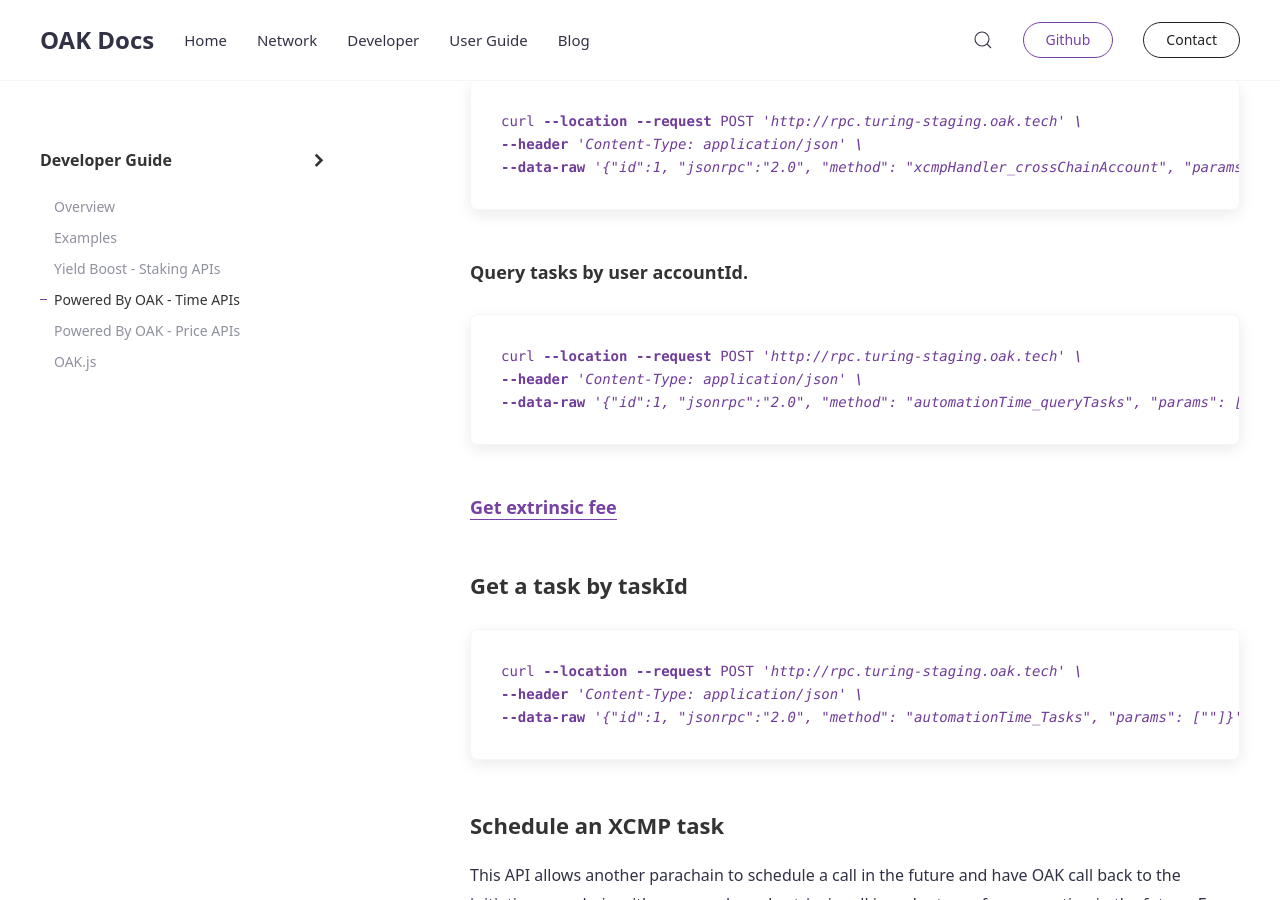
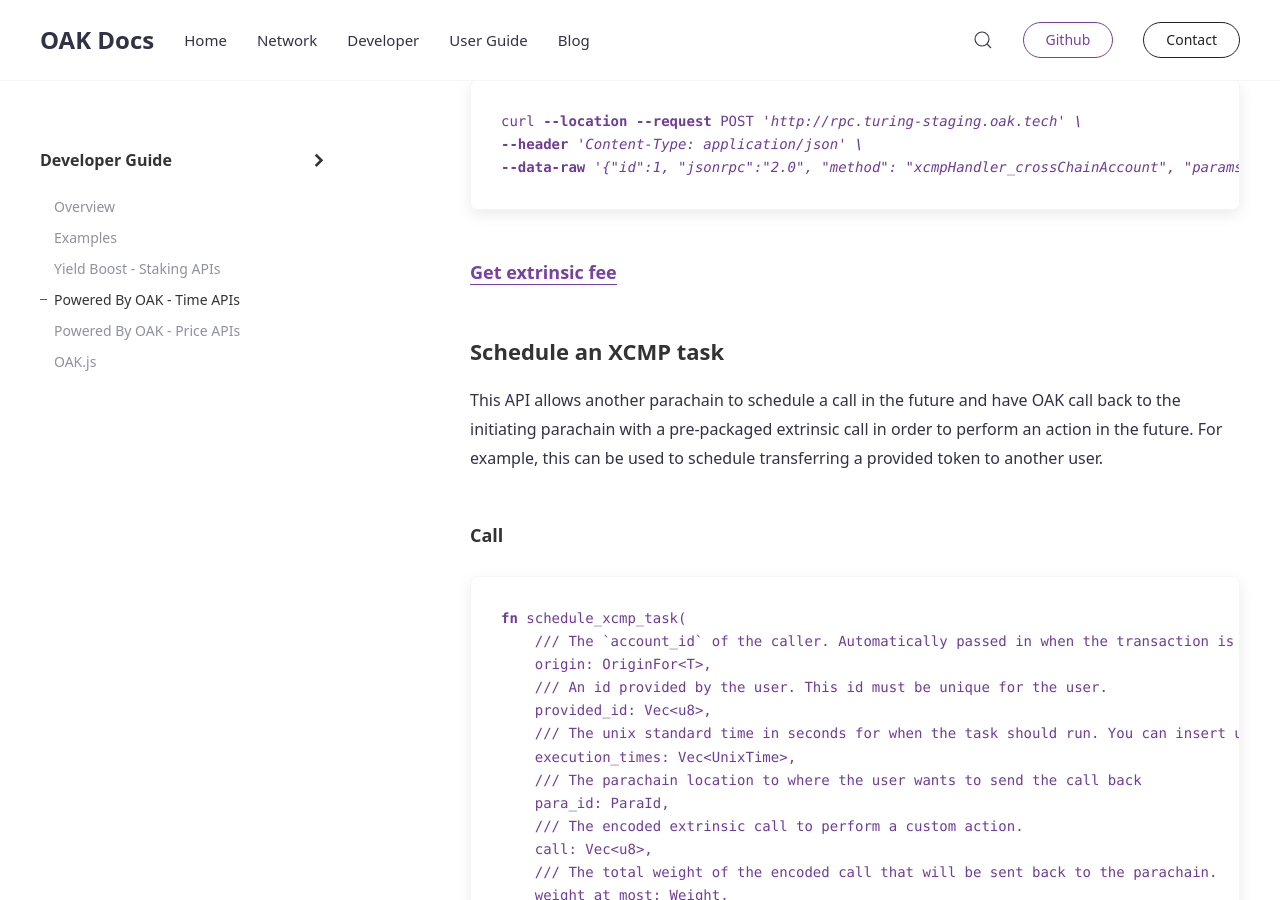
Before and after one commit to AvaProtocol/OAK-docs, a Jekyll site: the page built from _docs/powered-by-oak-time-apis.md, in a window 1280 px wide and 900 px high, scrolled down 1774 px. Built offline with Jekyll 4.4.1, drawn with Linux system fonts in a browser that asks for light colours.

Commit message:
remove query tasks by user accountId and taskId

````diff
--- a/_docs/powered-by-oak-time-apis.md
+++ b/_docs/powered-by-oak-time-apis.md
@@ -51,22 +51,7 @@
 --data-raw '{"id":1, "jsonrpc":"2.0", "method": "xcmpHandler_crossChainAccount", "params": ["{{accountId32}}"]}' \
 ```
 
-#### Query tasks by user accountId.
-
-```bash
-curl --location --request POST 'http://rpc.turing-staging.oak.tech' \
---header 'Content-Type: application/json' \
---data-raw '{"id":1, "jsonrpc":"2.0", "method": "automationTime_queryTasks", "params": ["{{accountId32}}"]}' \
-```
-
 #### [Get extrinsic fee](https://polkadot.js.org/docs/api/cookbook/tx/#how-do-i-estimate-the-transaction-fees)
-
-### Get a task by taskId
-```bash
-curl --location --request POST 'http://rpc.turing-staging.oak.tech' \
---header 'Content-Type: application/json' \
---data-raw '{"id":1, "jsonrpc":"2.0", "method": "automationTime_Tasks", "params": ["{{task_id}}"]}' \
-```
 
 ### Schedule an XCMP task
 This API allows another parachain to schedule a call in the future and have OAK call back to the initiating parachain with a pre-packaged extrinsic call in order to perform an action in the future. For example, this can be used to schedule transferring a provided token to another user.
````
